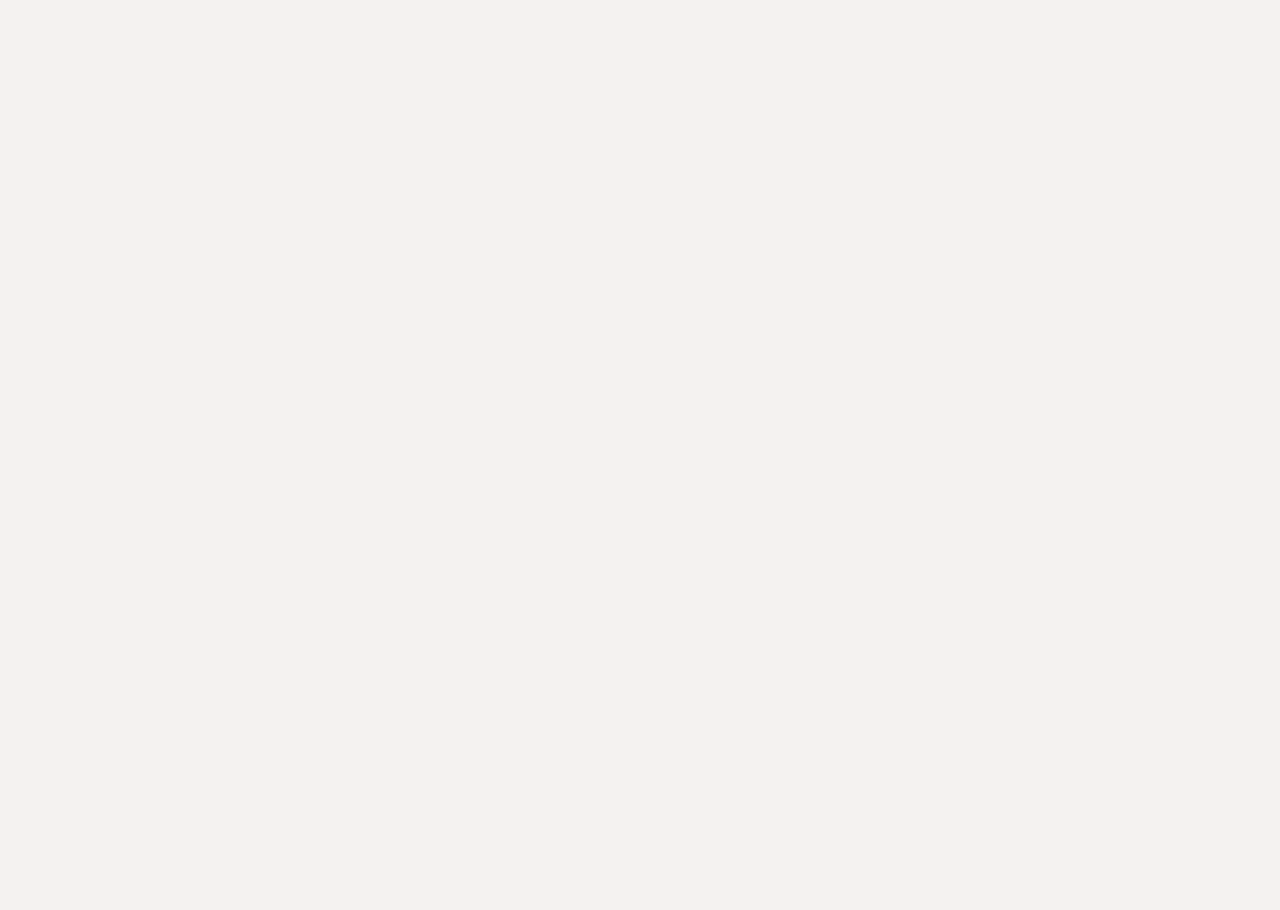
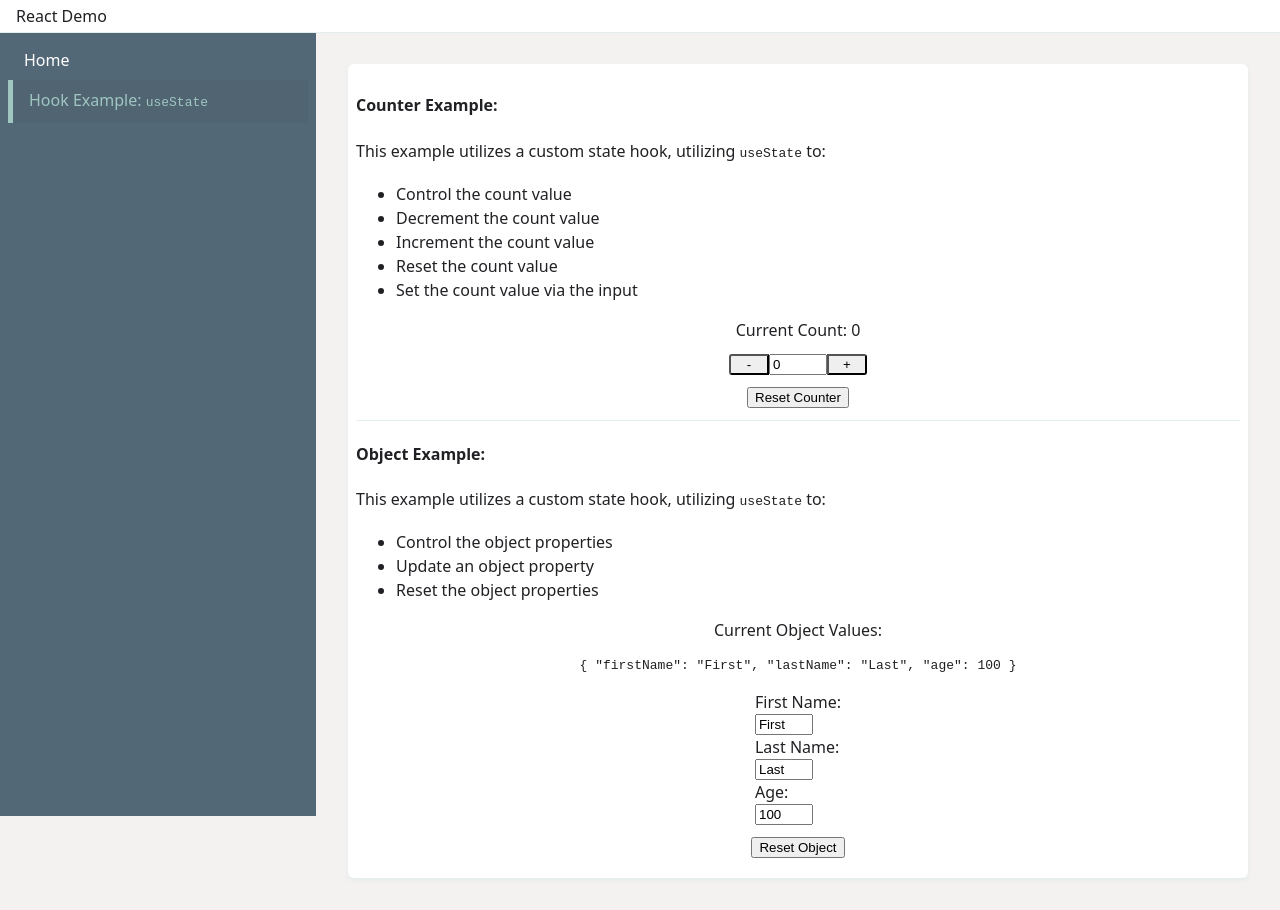
Before and after one commit to morganjudd802/react-demo, a React app: page /use-state-demo in a window 1280 px wide. Before the commit this address had no page. Before the commit the page ends 800 px from the top, so only its background shows below. Built offline with nearby package versions, Linux system fonts and the light colour scheme; the HTML template or start-up script is replaced by a standard one.

Commit message:
Update link

```diff
--- a/src/App.tsx
+++ b/src/App.tsx
@@ -11,7 +11,7 @@ const App = () => {
                 <Route path="/" element={<Layout />}>
                     <Route index element={<Home />} />
 
-                    <Route path="state-demo" element={<UseStateDemo />} />
+                    <Route path="use-state-demo" element={<UseStateDemo />} />
 
                     {/* 404 route */}
                     {/* <Route path="*" element={<NotFound />} />*/}
--- a/src/components/layout/Layout.tsx
+++ b/src/components/layout/Layout.tsx
@@ -11,7 +11,7 @@ export const Layout = () => {
                 <div className={'sidebar-container'}>
                     <nav>
                         <NavLink to="/">Home</NavLink>
-                        <NavLink to="state-demo">Hook Example: <code>useState</code></NavLink>
+                        <NavLink to="use-state-demo">Hook Example: <code>useState</code></NavLink>
                     </nav>
                 </div>
                 <div className={'content-container'}>
```
